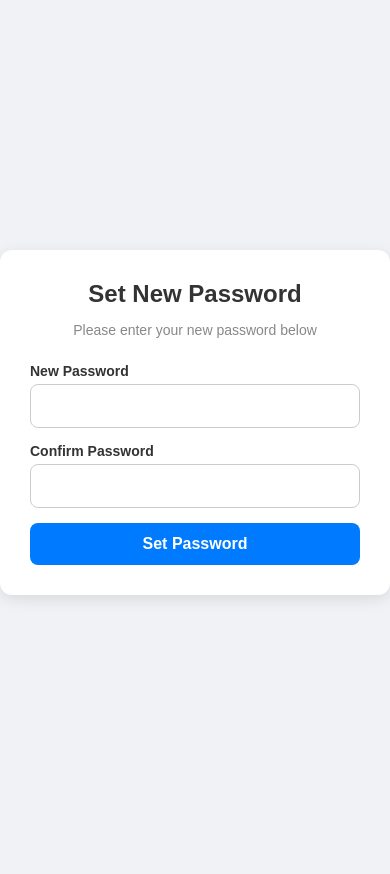
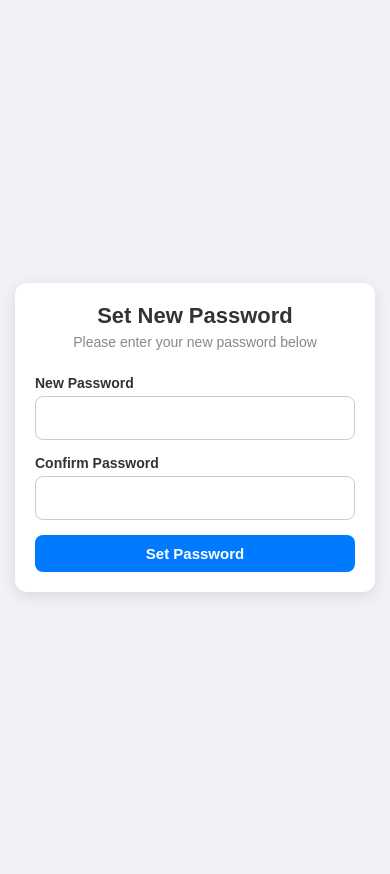
Before and after one commit to Hencheng2/fin, a Django app: template templates/set_new.html in a window 390 px wide. Before the commit the page ends 599 px from the top, so only its background shows below. Run offline with Django 3.2, Linux system fonts and the light colour scheme; the template is opened without the code that fills it, so the values that code supplies are empty.

Commit message:
Update set_new.html

```diff
--- a/templates/set_new.html
+++ b/templates/set_new.html
@@ -4,7 +4,6 @@
 <meta charset="UTF-8">
 <meta name="viewport" content="width=device-width, initial-scale=1.0">
 <title>Sociafam - Set New Password</title>
-    <link rel="stylesheet" href="https://cdnjs.cloudflare.com/ajax/libs/font-awesome/6.0.0-beta3/css/all.min.css">
 <style>
 :root {
     --primary-blue: #007bff;
@@ -24,15 +23,17 @@
     justify-content: center;
     align-items: center;
     min-height: 100vh;
+    padding: 15px;
 }
 
 .container {
-            width: 90%;
+    width: 100%;
     max-width: 400px;
     background-color: var(--card-color);
     padding: 30px;
     border-radius: var(--border-radius);
     box-shadow: 0 4px 15px rgba(0,0,0,0.1);
+    box-sizing: border-box;
 }
 
 .header {
@@ -41,7 +42,7 @@
 }
 
 .header h1 {
-            font-size: 24px;
+    font-size: 26px;
     margin: 0;
     color: var(--text-color);
 }
@@ -49,6 +50,7 @@
 .header p {
     font-size: 14px;
     color: #888;
+    margin-top: 5px;
 }
 
 .form-group {
@@ -70,6 +72,7 @@
     border-radius: var(--medium-radius);
     box-sizing: border-box;
     font-size: 16px;
+    transition: border-color 0.3s;
 }
 
 .form-group input:focus {
@@ -92,6 +95,19 @@
 
 .submit-btn:hover {
     background-color: #0056b3;
+}
+
+@media (max-width: 480px) {
+    .container {
+        padding: 20px;
+    }
+    .header h1 {
+        font-size: 22px;
+    }
+    .submit-btn {
+        font-size: 15px;
+        padding: 10px;
+    }
 }
 </style>
 </head>
@@ -126,14 +142,8 @@
         const newPassword = newPasswordInput.value.trim();
         const confirmPassword = confirmPasswordInput.value.trim();
 
-                if (newPassword !== confirmPassword) {
-                    // You can show a custom modal or message here instead of an alert
-                    console.error("Passwords do not match!");
-                    return;
-                }
-
-                // Your backend API call to update the password goes here
-                // Example fetch:
+        // Backend API call to update the password goes here
+        // Example:
         // try {
         //     const response = await fetch('/api/reset_password', {
         //         method: 'POST',
@@ -141,18 +151,14 @@
         //         body: JSON.stringify({ newPassword })
         //     });
         //     const data = await response.json();
-                //
         //     if (response.ok) {
         //         console.log('Password updated successfully!');
-                //         // Redirect to the login page after a short delay
-                //         setTimeout(() => {
-                //             window.location.href = '{% url "login" %}';
-                //         }, 1000);
+        //         setTimeout(() => { window.location.href = '{% url "login" %}'; }, 1000);
         //     } else {
         //         console.error('Password update failed:', data.message);
         //     }
         // } catch (error) {
-                //     console.error('An error occurred during password update:', error);
+        //     console.error('Error updating password:', error);
         // }
     });
 });
```
Lines whose indentation alone changed are shown as unchanged.
